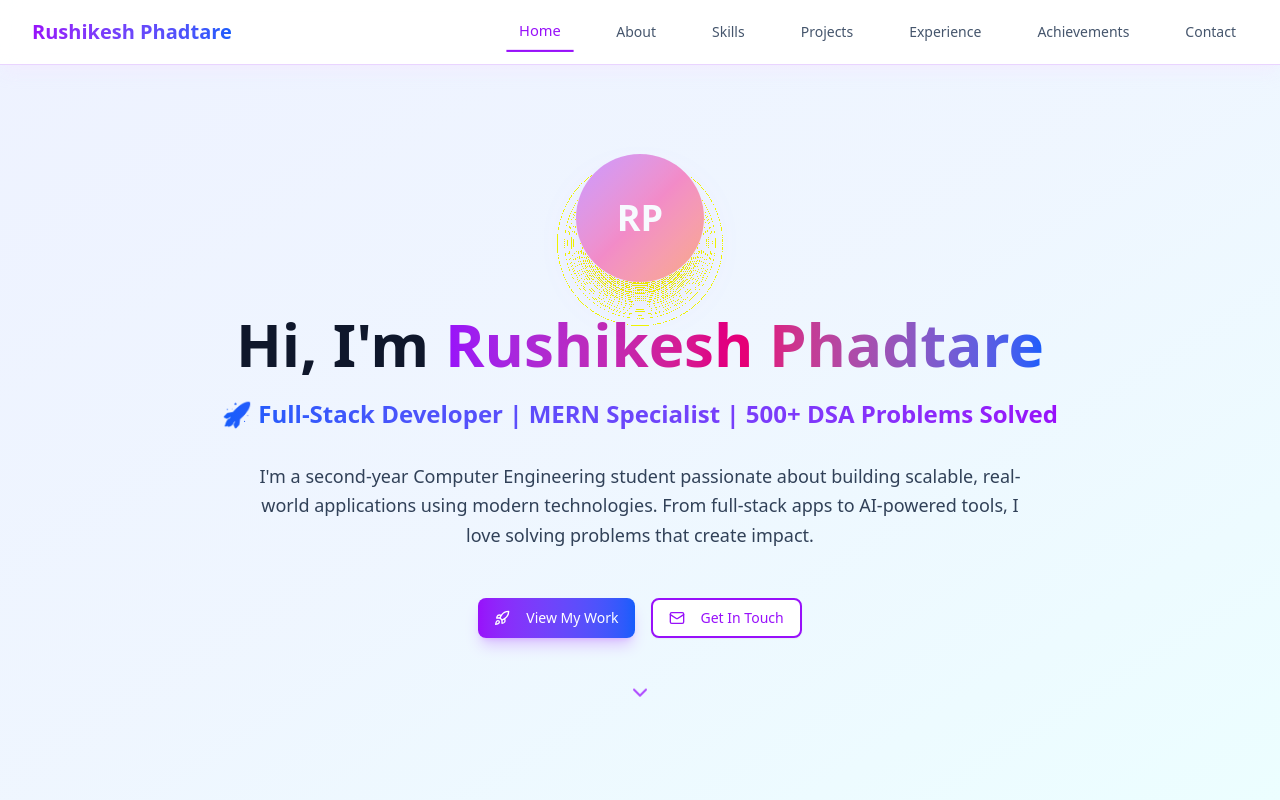
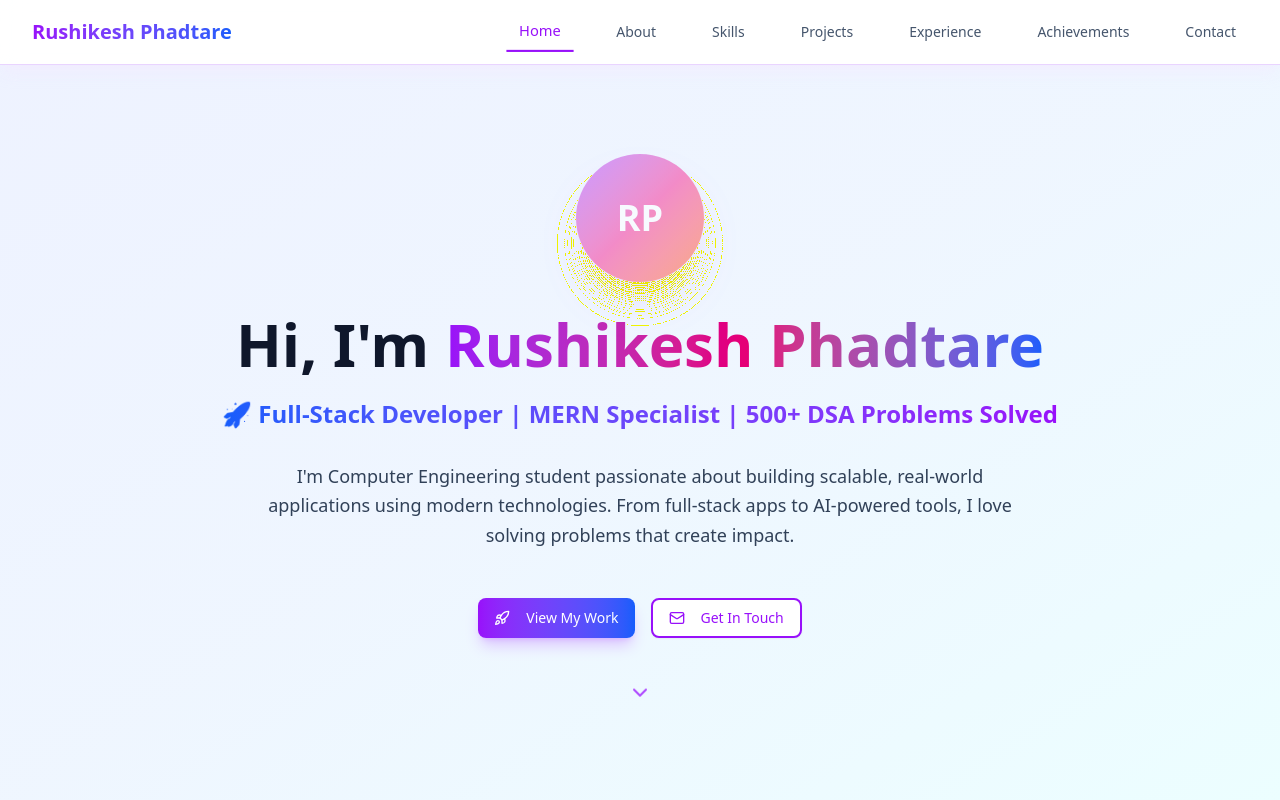
Before and after one commit to Rushi0207/portfolio, a Next.js app: page / in a window 1280 px wide. Shown: the top 800 px of the page. Built offline with nearby package versions, Linux system fonts and the light colour scheme.

Commit message:
changes in data

```diff
--- a/src/app/PortfolioClient.tsx
+++ b/src/app/PortfolioClient.tsx
@@ -222,7 +222,7 @@ export default function PortfolioClient() {
               🚀 Full-Stack Developer | MERN Specialist | 500+ DSA Problems Solved
             </p>
             <p className="text-lg text-slate-700 max-w-3xl mx-auto mb-12 leading-relaxed">
-              I&apos;m a second-year Computer Engineering student passionate about building scalable, real-world applications
+              I&apos;m Computer Engineering student passionate about building scalable, real-world applications
               using modern technologies. From full-stack apps to AI-powered tools, I love solving problems that create
               impact.
             </p>
```
